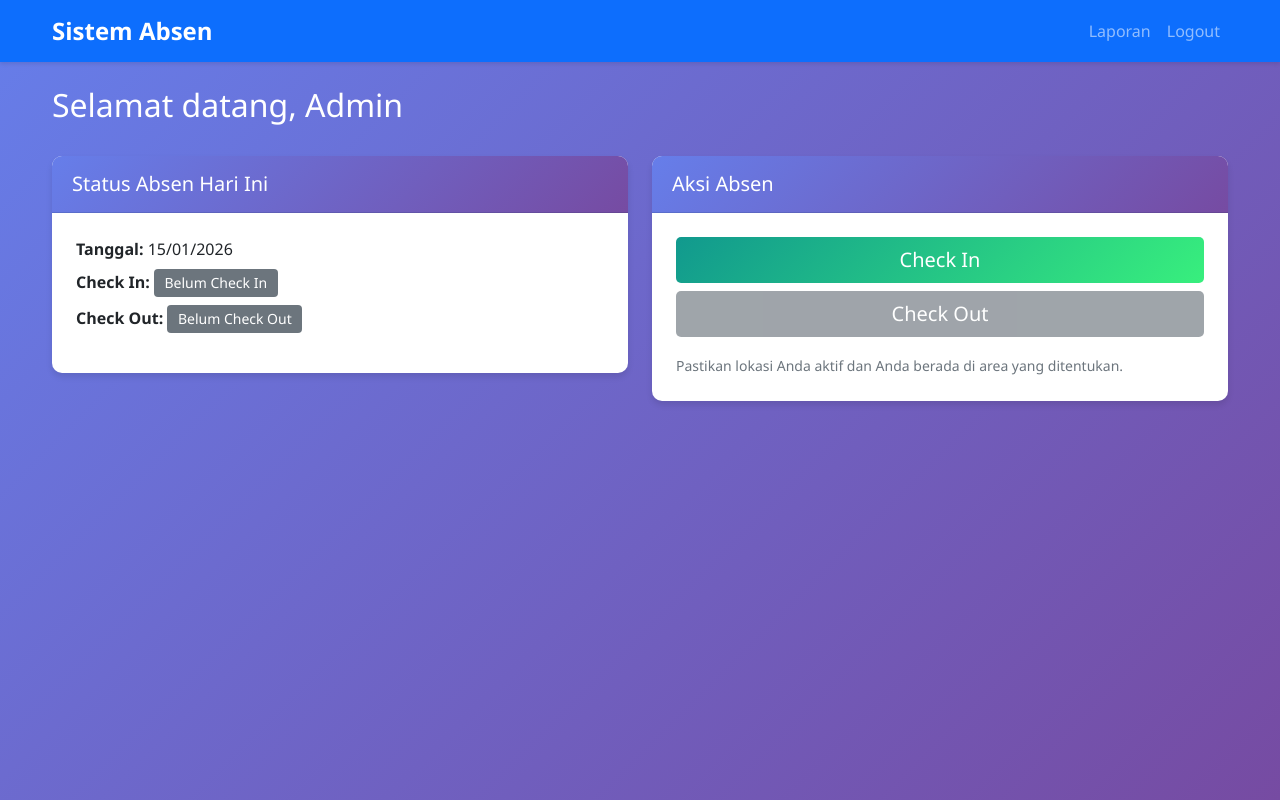
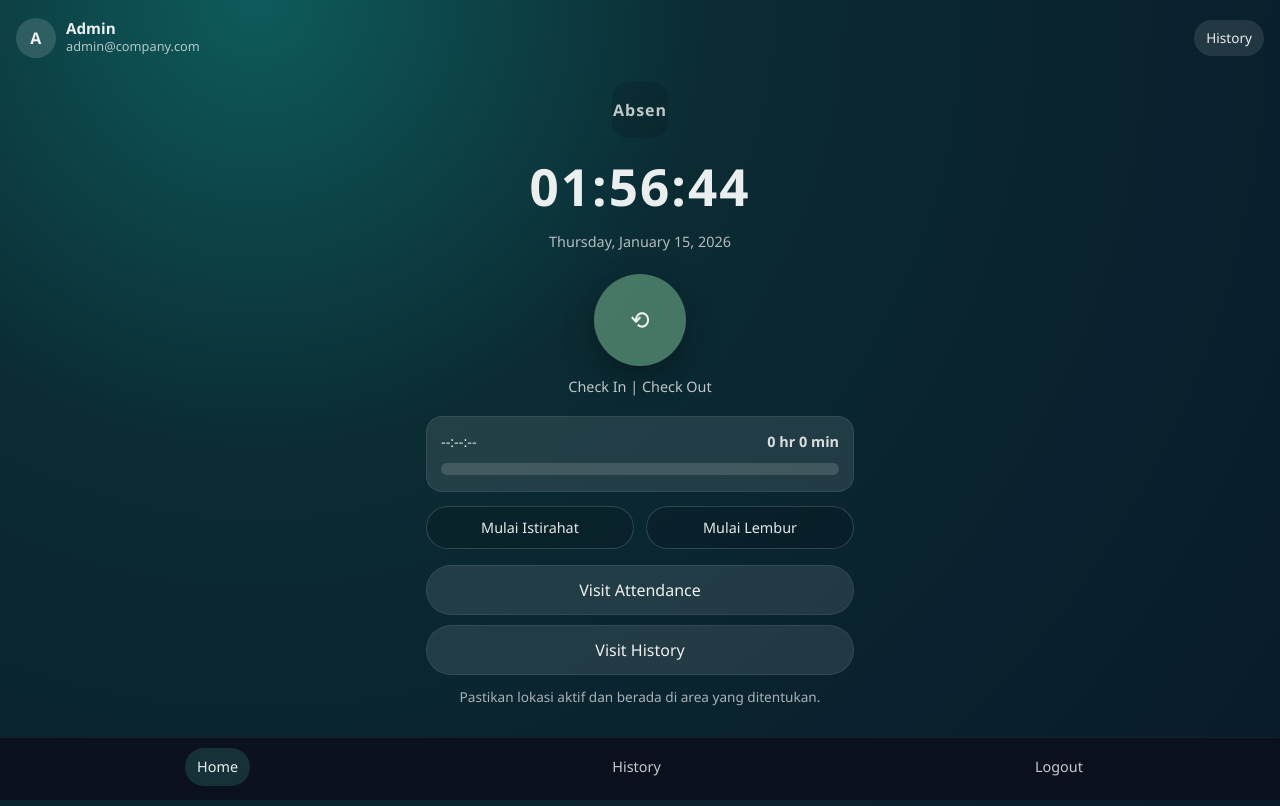
Before and after one commit to ZiaJauhari/web_absen, a PHP site: page /dashboard.php in a window 1280 px wide. Run offline with PHP 8.4, Linux system fonts and the light colour scheme; a user stored in the database is signed in; data comes from the database, SQL or seed files in the repository; data that the repository does not hold is empty.

Commit message:
fix(logic): refactor and align implementation with requirements

```diff
--- a/web_absen/config.php
+++ b/web_absen/config.php
@@ -15,6 +15,13 @@ if ($conn->connect_error) {
 
 // Start session
 session_start();
+
+function jsonResponse($payload, $statusCode = 200) {
+    http_response_code($statusCode);
+    header('Content-Type: application/json; charset=utf-8');
+    echo json_encode($payload);
+    exit();
+}
 
 // Function to check if user is logged in
 function isLoggedIn() {
@@ -36,9 +43,13 @@ function getCurrentUser() {
 }
 
 // Function to check if location is within allowed area
-function isLocationAllowed($lat, $lng, $allowedLat, $allowedLng, $radiusKm = 0.001) {
+function isLocationAllowed($lat, $lng, $allowedLat, $allowedLng, $radiusKm = 0.1) {
     if ($allowedLat === null || $allowedLng === null) {
         return true; // No location restriction
+    }
+
+    if (!is_numeric($lat) || !is_numeric($lng)) {
+        return false;
     }
 
     $earthRadius = 6371; // km
@@ -55,4 +66,11 @@ function isLocationAllowed($lat, $lng, $allowedLat, $allowedLng, $radiusKm = 0.0
 
     return $distance <= $radiusKm;
 }
+
+function formatDurationSeconds($seconds) {
+    $seconds = max(0, (int)$seconds);
+    $hours = (int) floor($seconds / 3600);
+    $minutes = (int) floor(($seconds % 3600) / 60);
+    return [$hours, $minutes];
+}
 ?>
--- a/web_absen/dashboard.php
+++ b/web_absen/dashboard.php
@@ -7,60 +7,141 @@ if (!isLoggedIn()) {
 }
 
 $user = getCurrentUser();
+
+$wantsJson = isset($_GET['api'])
+    || (isset($_SERVER['HTTP_ACCEPT']) && strpos($_SERVER['HTTP_ACCEPT'], 'application/json') !== false)
+    || (isset($_SERVER['HTTP_X_REQUESTED_WITH']) && $_SERVER['HTTP_X_REQUESTED_WITH'] === 'XMLHttpRequest');
+
+function getTodayAttendance($conn, $userId, $today) {
+    $sql = "SELECT * FROM attendance WHERE employee_id = ? AND date = ?";
+    $stmt = $conn->prepare($sql);
+    $stmt->bind_param("is", $userId, $today);
+    $stmt->execute();
+    return $stmt->get_result()->fetch_assoc();
+}
+
+function buildAttendanceState($attendance) {
+    $checkInIso = ($attendance && $attendance['check_in']) ? $attendance['check_in'] : null;
+    $checkOutIso = ($attendance && $attendance['check_out']) ? $attendance['check_out'] : null;
+
+    $checkInTs = $checkInIso ? strtotime($checkInIso) : null;
+    $checkOutTs = $checkOutIso ? strtotime($checkOutIso) : null;
+
+    $nowTs = time();
+    $durationSeconds = 0;
+    if ($checkInTs && $checkOutTs) {
+        $durationSeconds = max(0, $checkOutTs - $checkInTs);
+    } elseif ($checkInTs) {
+        $durationSeconds = max(0, $nowTs - $checkInTs);
+    }
+    [$hours, $minutes] = formatDurationSeconds($durationSeconds);
+
+    $nextAction = null;
+    if (!$checkInIso) {
+        $nextAction = 'checkin';
+    } elseif (!$checkOutIso) {
+        $nextAction = 'checkout';
+    }
+
+    $targetSeconds = 8 * 3600;
+    $progressPercent = $targetSeconds > 0 ? min(100, ($durationSeconds / $targetSeconds) * 100) : 0;
+
+    return [
+        'checkIn' => $checkInIso,
+        'checkOut' => $checkOutIso,
+        'durationSeconds' => $durationSeconds,
+        'durationText' => $hours . ' hr ' . $minutes . ' min',
+        'progressPercent' => $progressPercent,
+        'nextAction' => $nextAction,
+    ];
+}
+
 $message = '';
 
-if ($_SERVER['REQUEST_METHOD'] == 'POST' && isset($_POST['action'])) {
+$today = date('Y-m-d');
+
+if ($_SERVER['REQUEST_METHOD'] === 'POST' && isset($_POST['action'])) {
     $action = $_POST['action'];
-    $lat = $_POST['lat'];
-    $lng = $_POST['lng'];
+    $lat = $_POST['lat'] ?? null;
+    $lng = $_POST['lng'] ?? null;
 
-    // Check if location is allowed
-    if (!isLocationAllowed($lat, $lng, $user['location_lat'], $user['location_lng'])) {
+    if ($action !== 'checkin' && $action !== 'checkout') {
+        if ($wantsJson) {
+            jsonResponse(['ok' => false, 'message' => 'Aksi tidak valid.'], 400);
+        }
+        $message = 'Aksi tidak valid.';
+    } elseif (!isLocationAllowed($lat, $lng, $user['location_lat'], $user['location_lng'])) {
+        if ($wantsJson) {
+            jsonResponse(['ok' => false, 'message' => 'Absen hanya bisa dilakukan di area yang ditentukan.'], 403);
+        }
         $message = 'Absen hanya bisa dilakukan di area yang ditentukan.';
     } else {
-        $today = date('Y-m-d');
         $now = date('Y-m-d H:i:s');
+        $attendance = getTodayAttendance($conn, $user['id'], $today);
 
-        // Check if already checked in today
-        $sql = "SELECT * FROM attendance WHERE employee_id = ? AND date = ?";
-        $stmt = $conn->prepare($sql);
-        $stmt->bind_param("is", $user['id'], $today);
-        $stmt->execute();
-        $result = $stmt->get_result();
-
-        if ($result->num_rows == 0) {
-            // First check in
-            if ($action == 'checkin') {
+        if ($action === 'checkin') {
+            if ($attendance && $attendance['check_in']) {
+                $message = 'Anda sudah check in hari ini.';
+                if ($wantsJson) {
+                    jsonResponse(['ok' => false, 'message' => $message, 'state' => buildAttendanceState($attendance)], 409);
+                }
+            } else {
                 $sql = "INSERT INTO attendance (employee_id, check_in, date, location_lat, location_lng) VALUES (?, ?, ?, ?, ?)";
                 $stmt = $conn->prepare($sql);
-                $stmt->bind_param("issss", $user['id'], $now, $today, $lat, $lng);
-                $stmt->execute();
-                $message = 'Berhasil check in pada ' . date('H:i:s', strtotime($now));
+                $stmt->bind_param("issdd", $user['id'], $now, $today, $lat, $lng);
+                if (!$stmt->execute()) {
+                    if ($wantsJson) {
+                        jsonResponse(['ok' => false, 'message' => 'Gagal menyimpan check in.'], 500);
+                    }
+                    $message = 'Gagal menyimpan check in.';
+                } else {
+                    $message = 'Berhasil check in pada ' . date('H:i:s', strtotime($now));
+                    $attendance = getTodayAttendance($conn, $user['id'], $today);
+                    if ($wantsJson) {
+                        jsonResponse(['ok' => true, 'message' => $message, 'state' => buildAttendanceState($attendance)]);
+                    }
+                }
             }
-        } else {
-            $attendance = $result->fetch_assoc();
-            if ($action == 'checkout' && $attendance['check_out'] == null) {
-                $sql = "UPDATE attendance SET check_out = ?, location_lat = ?, location_lng = ? WHERE id = ?";
+        }
+
+        if ($action === 'checkout') {
+            if (!$attendance || !$attendance['check_in']) {
+                $message = 'Anda belum check in hari ini.';
+                if ($wantsJson) {
+                    jsonResponse(['ok' => false, 'message' => $message, 'state' => buildAttendanceState($attendance)], 409);
+                }
+            } elseif ($attendance['check_out']) {
+                $message = 'Anda sudah check out hari ini.';
+                if ($wantsJson) {
+                    jsonResponse(['ok' => false, 'message' => $message, 'state' => buildAttendanceState($attendance)], 409);
+                }
+            } else {
+                $sql = "UPDATE attendance SET check_out = ? WHERE id = ?";
                 $stmt = $conn->prepare($sql);
-                $stmt->bind_param("sssi", $now, $lat, $lng, $attendance['id']);
-                $stmt->execute();
-                $message = 'Berhasil check out pada ' . date('H:i:s', strtotime($now));
-            } elseif ($action == 'checkin') {
-                $message = 'Anda sudah check in hari ini.';
-            } else {
-                $message = 'Anda sudah check out hari ini.';
+                $stmt->bind_param("si", $now, $attendance['id']);
+                if (!$stmt->execute()) {
+                    if ($wantsJson) {
+                        jsonResponse(['ok' => false, 'message' => 'Gagal menyimpan check out.'], 500);
+                    }
+                    $message = 'Gagal menyimpan check out.';
+                } else {
+                    $message = 'Berhasil check out pada ' . date('H:i:s', strtotime($now));
+                    $attendance = getTodayAttendance($conn, $user['id'], $today);
+                    if ($wantsJson) {
+                        jsonResponse(['ok' => true, 'message' => $message, 'state' => buildAttendanceState($attendance)]);
+                    }
+                }
             }
         }
     }
 }
 
-// Get today's attendance
-$today = date('Y-m-d');
-$sql = "SELECT * FROM attendance WHERE employee_id = ? AND date = ?";
-$stmt = $conn->prepare($sql);
-$stmt->bind_param("is", $user['id'], $today);
-$stmt->execute();
-$attendance = $stmt->get_result()->fetch_assoc();
+$attendance = getTodayAttendance($conn, $user['id'], $today);
+$state = buildAttendanceState($attendance);
+
+if ($wantsJson && $_SERVER['REQUEST_METHOD'] === 'GET') {
+    jsonResponse(['ok' => true, 'state' => $state]);
+}
 ?>
 
 <!DOCTYPE html>
@@ -72,100 +153,80 @@ $attendance = $stmt->get_result()->fetch_assoc();
     <link href="https://cdn.jsdelivr.net/npm/bootstrap@5.1.3/dist/css/bootstrap.min.css" rel="stylesheet">
     <link rel="stylesheet" href="style.css">
 </head>
-<body>
-    <nav class="navbar navbar-expand-lg navbar-dark bg-primary">
-        <div class="container">
-            <a class="navbar-brand" href="#">Sistem Absen</a>
-            <div class="navbar-nav ms-auto">
-                <a class="nav-link" href="reports.php">Laporan</a>
-                <a class="nav-link" href="logout.php">Logout</a>
+<body class="dashboard-body">
+    <header class="dashboard-header">
+        <div class="user-chip">
+            <div class="user-avatar">
+                <?php echo strtoupper(substr($user['name'], 0, 1)); ?>
+            </div>
+            <div class="user-meta">
+                <div class="user-name"><?php echo htmlspecialchars($user['name']); ?></div>
+                <div class="user-email"><?php echo htmlspecialchars($user['email']); ?></div>
             </div>
         </div>
-    </nav>
+        <a class="notif-btn" href="reports.php" aria-label="Notifikasi / History">
+            History
+        </a>
+    </header>
 
-    <div class="container mt-4">
-        <div class="row mb-4">
-            <div class="col">
-                <h2 class="text-white">Selamat datang, <?php echo htmlspecialchars($user['name']); ?></h2>
-            </div>
+    <main class="dashboard-main">
+        <div class="clock-wrap">
+            <div class="clock-logo" aria-hidden="true">Absen</div>
+            <div class="clock-time" id="clock-time">--:--:--</div>
+            <div class="clock-date" id="clock-date"><?php echo date('l, F j, Y'); ?></div>
         </div>
 
+        <div class="finger-wrap">
+            <button id="attendance-btn" class="finger-btn" type="button">
+                <span class="finger-icon" aria-hidden="true">⟲</span>
+                <span class="spinner-border spinner-border-sm d-none" role="status" aria-hidden="true"></span>
+            </button>
+            <div class="finger-label">Check In | Check Out</div>
+        </div>
+
+        <section class="work-card">
+            <div class="work-meta">
+                <div class="work-start" id="work-start">--:--:--</div>
+                <div class="work-duration" id="work-duration">0 hr 0 min</div>
+            </div>
+            <div class="work-progress" role="progressbar" aria-valuemin="0" aria-valuemax="100">
+                <div class="work-progress-bar" id="work-progress-bar"></div>
+            </div>
+        </section>
+
+        <div class="quick-actions">
+            <button class="quick-btn" id="break-btn" type="button">Mulai Istirahat</button>
+            <button class="quick-btn" id="overtime-btn" type="button">Mulai Lembur</button>
+        </div>
+
+        <div class="nav-actions">
+            <a class="nav-btn" href="dashboard.php">Visit Attendance</a>
+            <a class="nav-btn" href="reports.php">Visit History</a>
+        </div>
+
+        <div class="dash-hint">
+            Pastikan lokasi aktif dan berada di area yang ditentukan.
+        </div>
+    </main>
+
+    <div class="dashboard-alerts" id="dashboard-alerts">
         <?php if ($message): ?>
             <div class="alert alert-info alert-dismissible fade show" role="alert">
-                <strong>Informasi:</strong> <?php echo htmlspecialchars($message); ?>
+                <strong>Info:</strong> <?php echo htmlspecialchars($message); ?>
                 <button type="button" class="btn-close" data-bs-dismiss="alert" aria-label="Close"></button>
             </div>
         <?php endif; ?>
-
-        <div class="row">
-            <div class="col-md-6">
-                <div class="card">
-                    <div class="card-header">
-                        <h5 class="mb-0">Status Absen Hari Ini</h5>
-                    </div>
-                    <div class="card-body">
-                        <div class="status-info mb-3">
-                            <p class="mb-2"><strong>Tanggal:</strong> <?php echo date('d/m/Y'); ?></p>
-                            <p class="mb-2"><strong>Check In:</strong>
-                                <?php
-                                if ($attendance && $attendance['check_in']) {
-                                    echo '<span class="badge bg-success">' . date('H:i:s', strtotime($attendance['check_in'])) . '</span>';
-                                } else {
-                                    echo '<span class="badge bg-secondary">Belum Check In</span>';
-                                }
-                                ?>
-                            </p>
-                            <p class="mb-0"><strong>Check Out:</strong>
-                                <?php
-                                if ($attendance && $attendance['check_out']) {
-                                    echo '<span class="badge bg-danger">' . date('H:i:s', strtotime($attendance['check_out'])) . '</span>';
-                                } else {
-                                    echo '<span class="badge bg-secondary">Belum Check Out</span>';
-                                }
-                                ?>
-                            </p>
-                        </div>
-                        <?php if ($attendance && $attendance['check_in'] && $attendance['check_out']):
-                            $checkin_time = strtotime($attendance['check_in']);
-                            $checkout_time = strtotime($attendance['check_out']);
-                            $duration = $checkout_time - $checkin_time;
-                            $hours = floor($duration / 3600);
-                            $minutes = floor(($duration % 3600) / 60);
-                        ?>
-                        <div class="alert alert-success mb-0">
-                            <strong>Durasi Kerja:</strong> <?php echo $hours; ?> jam <?php echo $minutes; ?> menit
-                        </div>
-                        <?php endif; ?>
-                    </div>
-                </div>
-            </div>
-            <div class="col-md-6">
-                <div class="card">
-                    <div class="card-header">
-                        <h5 class="mb-0">Aksi Absen</h5>
-                    </div>
-                    <div class="card-body">
-                        <div class="d-grid gap-2">
-                            <button id="checkin-btn" class="btn btn-success btn-lg" <?php echo $attendance && $attendance['check_in'] ? 'disabled' : ''; ?>>
-                                <span class="btn-text">Check In</span>
-                                <span class="spinner-border spinner-border-sm d-none" role="status" aria-hidden="true"></span>
-                            </button>
-                            <button id="checkout-btn" class="btn btn-danger btn-lg" <?php echo !$attendance || !$attendance['check_in'] || $attendance['check_out'] ? 'disabled' : ''; ?>>
-                                <span class="btn-text">Check Out</span>
-                                <span class="spinner-border spinner-border-sm d-none" role="status" aria-hidden="true"></span>
-                            </button>
-                        </div>
-                        <div class="mt-3">
-                            <small class="text-muted">
-                                Pastikan lokasi Anda aktif dan Anda berada di area yang ditentukan.
-                            </small>
-                        </div>
-                    </div>
-                </div>
-            </div>
-        </div>
     </div>
 
+    <nav class="bottom-nav" aria-label="Bottom Navigation">
+        <a class="bottom-item is-active" href="dashboard.php">Home</a>
+        <a class="bottom-item" href="reports.php">History</a>
+        <a class="bottom-item" href="logout.php">Logout</a>
+    </nav>
+
+    <script>
+      window.__ATTENDANCE_STATE__ = <?php echo json_encode($state); ?>;
+    </script>
     <script src="https://cdn.jsdelivr.net/npm/bootstrap@5.1.3/dist/js/bootstrap.bundle.min.js"></script>
     <script src="script.js"></script>
 </body>
--- a/web_absen/style.css
+++ b/web_absen/style.css
@@ -4,6 +4,245 @@ body {
   min-height: 100vh;
   font-family: 'Segoe UI', Tahoma, Geneva, Verdana, sans-serif;
   padding-bottom: 2rem;
+}
+
+/* Dashboard (dark mobile) */
+.dashboard-body {
+  background: radial-gradient(circle at 20% 0%, #0e5b5c 0%, #0b2b33 35%, #081a2a 100%);
+  color: rgba(255, 255, 255, 0.92);
+  padding-bottom: 80px;
+}
+
+.dashboard-header {
+  display: flex;
+  justify-content: space-between;
+  align-items: center;
+  padding: 18px 16px 8px;
+}
+
+.user-chip {
+  display: flex;
+  gap: 10px;
+  align-items: center;
+}
+
+.user-avatar {
+  width: 40px;
+  height: 40px;
+  border-radius: 999px;
+  background: rgba(255, 255, 255, 0.14);
+  display: grid;
+  place-items: center;
+  font-weight: 700;
+  letter-spacing: 0.02em;
+}
+
+.user-name {
+  font-weight: 600;
+  font-size: 0.95rem;
+  line-height: 1.1;
+}
+
+.user-email {
+  font-size: 0.8rem;
+  opacity: 0.75;
+}
+
+.notif-btn {
+  color: rgba(255, 255, 255, 0.9);
+  text-decoration: none;
+  font-size: 0.85rem;
+  padding: 8px 12px;
+  border-radius: 999px;
+  background: rgba(255, 255, 255, 0.10);
+}
+
+.dashboard-main {
+  padding: 6px 16px 18px;
+  max-width: 460px;
+  margin: 0 auto;
+}
+
+.clock-wrap {
+  text-align: center;
+  margin-top: 10px;
+}
+
+.clock-logo {
+  width: 56px;
+  height: 56px;
+  border-radius: 16px;
+  margin: 0 auto 10px;
+  display: grid;
+  place-items: center;
+  background: rgba(0, 0, 0, 0.16);
+  font-weight: 700;
+  letter-spacing: 0.06em;
+  opacity: 0.8;
+}
+
+.clock-time {
+  font-size: 3.2rem;
+  font-weight: 800;
+  letter-spacing: 0.04em;
+}
+
+.clock-date {
+  opacity: 0.75;
+  margin-top: 6px;
+  font-size: 0.9rem;
+}
+
+.finger-wrap {
+  margin-top: 22px;
+  text-align: center;
+}
+
+.finger-btn {
+  width: 92px;
+  height: 92px;
+  border-radius: 999px;
+  border: none;
+  background: rgba(143, 214, 162, 0.45);
+  display: inline-flex;
+  align-items: center;
+  justify-content: center;
+  color: rgba(255, 255, 255, 0.92);
+  font-size: 1.6rem;
+  box-shadow: 0 12px 32px rgba(0, 0, 0, 0.30);
+  transition: transform 0.12s ease;
+}
+
+.finger-btn:active:not(:disabled) {
+  transform: scale(0.98);
+}
+
+.finger-btn.is-disabled,
+.finger-btn:disabled {
+  opacity: 0.45;
+  box-shadow: none;
+}
+
+.finger-label {
+  margin-top: 10px;
+  font-size: 0.9rem;
+  opacity: 0.8;
+}
+
+.work-card {
+  margin-top: 18px;
+  padding: 14px 14px 16px;
+  border-radius: 16px;
+  background: rgba(255, 255, 255, 0.10);
+  border: 1px solid rgba(255, 255, 255, 0.08);
+}
+
+.work-meta {
+  display: flex;
+  justify-content: space-between;
+  align-items: baseline;
+  font-size: 0.9rem;
+  margin-bottom: 10px;
+}
+
+.work-start {
+  opacity: 0.9;
+}
+
+.work-duration {
+  font-weight: 600;
+  opacity: 0.9;
+}
+
+.work-progress {
+  height: 12px;
+  border-radius: 999px;
+  background: rgba(255, 255, 255, 0.14);
+  overflow: hidden;
+}
+
+.work-progress-bar {
+  height: 100%;
+  width: 0;
+  border-radius: 999px;
+  background: linear-gradient(90deg, rgba(78, 203, 196, 0.9) 0%, rgba(68, 148, 255, 0.9) 100%);
+  transition: width 0.4s ease;
+}
+
+.quick-actions {
+  display: grid;
+  grid-template-columns: 1fr 1fr;
+  gap: 12px;
+  margin-top: 14px;
+}
+
+.quick-btn {
+  border: 1px solid rgba(255, 255, 255, 0.16);
+  background: rgba(0, 0, 0, 0.14);
+  color: rgba(255, 255, 255, 0.9);
+  padding: 10px 12px;
+  border-radius: 999px;
+  font-size: 0.9rem;
+}
+
+.nav-actions {
+  margin-top: 16px;
+  display: grid;
+  gap: 10px;
+}
+
+.nav-btn {
+  text-align: center;
+  text-decoration: none;
+  color: rgba(255, 255, 255, 0.92);
+  padding: 12px 14px;
+  border-radius: 999px;
+  background: rgba(255, 255, 255, 0.10);
+  border: 1px solid rgba(255, 255, 255, 0.08);
+}
+
+.dash-hint {
+  text-align: center;
+  margin-top: 12px;
+  font-size: 0.85rem;
+  opacity: 0.7;
+}
+
+.dashboard-alerts {
+  position: fixed;
+  left: 0;
+  right: 0;
+  top: 72px;
+  padding: 0 16px;
+  max-width: 520px;
+  margin: 0 auto;
+  z-index: 1050;
+}
+
+.bottom-nav {
+  position: fixed;
+  left: 0;
+  right: 0;
+  bottom: 0;
+  display: flex;
+  justify-content: space-around;
+  padding: 10px 10px 14px;
+  background: rgba(12, 16, 30, 0.92);
+  border-top: 1px solid rgba(255, 255, 255, 0.06);
+  backdrop-filter: blur(10px);
+}
+
+.bottom-item {
+  color: rgba(255, 255, 255, 0.78);
+  text-decoration: none;
+  font-size: 0.9rem;
+  padding: 8px 12px;
+  border-radius: 999px;
+}
+
+.bottom-item.is-active {
+  background: rgba(95, 244, 210, 0.14);
+  color: rgba(255, 255, 255, 0.92);
 }
 
 /* Navbar Styles */
```
Also changed, not shown: web_absen/script.js (+136 -23 lines).
